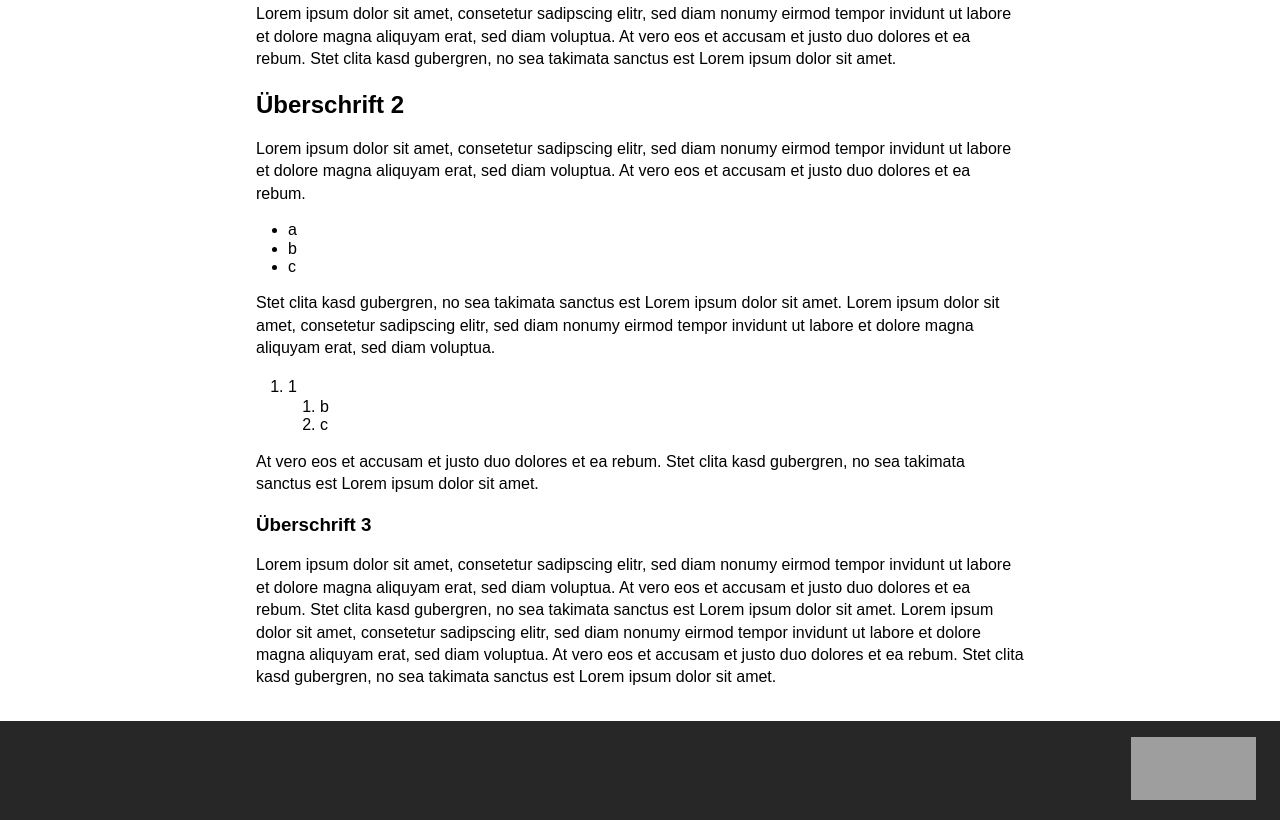
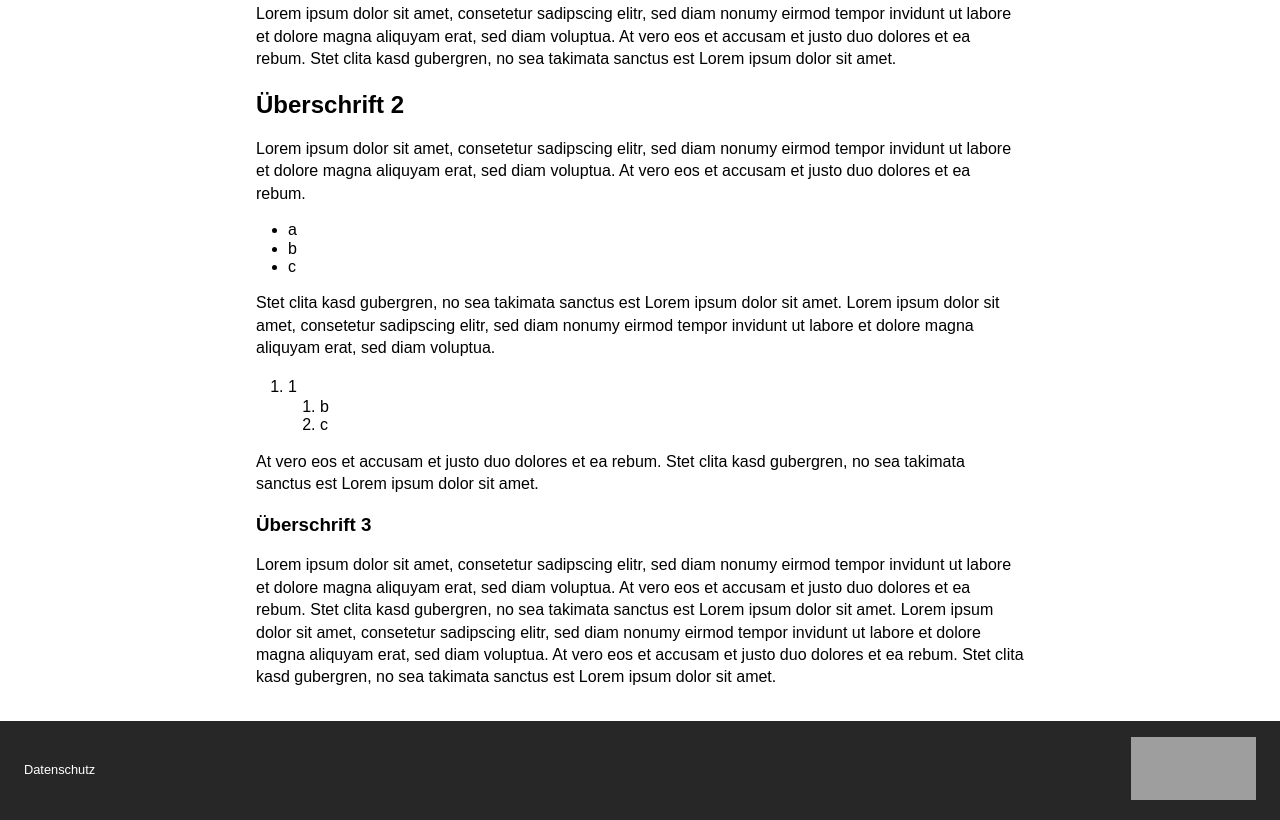
Before and after one commit to Gerschtli/crossfitamgruen, a Gatsby site: page /datenschutz/ in a window 1280 px wide. Shown: the part 741-1561 px from the top of the page. Built offline with nearby package versions, Linux system fonts and the light colour scheme; Gatsby itself is replaced by a stand-in of ours; grey boxes are pictures that could not be loaded.

Commit message:
Add link to disclosure in footer

```diff
--- a/src/components/Footer.js
+++ b/src/components/Footer.js
@@ -1,5 +1,6 @@
 import React from 'react'
 import styled from 'styled-components'
+import { Link } from 'gatsby'
 
 import { colors } from '../util/colors'
 import JournalLink from './JournalLink'
@@ -7,7 +8,8 @@ import { breakpoints, mediaQuery } from '../util/breakpoints'
 
 const StyledFooter = styled.footer`
   display: flex;
-  justify-content: flex-end;
+  justify-content: space-between;
+  align-items: center;
   padding: 1em;
   background-color: ${colors.dark};
 
@@ -16,9 +18,15 @@ const StyledFooter = styled.footer`
     padding-right: 1.5em;
   }
 `
+const StyledLink = styled(Link)`
+  color: ${colors.light};
+  text-decoration: none;
+  font-size: .8em;
+`
 
 const Footer = () => (
   <StyledFooter>
+    <StyledLink to={'/datenschutz'}>Datenschutz</StyledLink>
     <JournalLink />
   </StyledFooter>
 )
```
